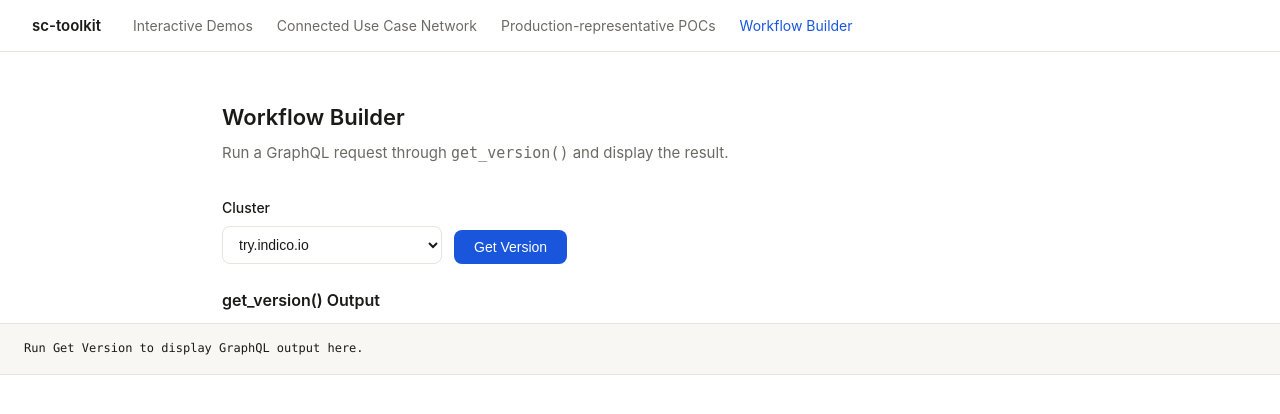
After one commit to brfrancis/sc-toolkit, a Flask app: page /workflow-builder in a window 1280 px wide. The commit adds this page. Shown: the top 414 px of the page. Run offline with Flask 3, Linux system fonts and the light colour scheme.

Commit message:
Add Workflow Builder blueprint with GraphQL version page

```diff
--- a/app.py
+++ b/app.py
@@ -7,6 +7,7 @@ import os
 from demo_landing_page.routes import demo_bp
 from cdr_data_warehouse.routes import cdr_bp
 from usecase_intelligence.routes import uci_bp
+from workflow_builder.routes import workflow_bp
 
 
 def create_app():
@@ -34,6 +35,7 @@ def create_app():
     app.register_blueprint(demo_bp)
     app.register_blueprint(cdr_bp)
     app.register_blueprint(uci_bp)
+    app.register_blueprint(workflow_bp)
 
     return app
 
--- a/templates/base.html
+++ b/templates/base.html
@@ -14,6 +14,7 @@
       <li><a href="/demo" {% if active == 'demo' %}class="active"{% endif %}>Interactive Demos</a></li>
       <li><a href="/uci"  {% if active == 'uci'  %}class="active"{% endif %}>Connected Use Case Network</a></li>
       <li><a href="/cdr"  {% if active == 'cdr'  %}class="active"{% endif %}>Production-representative POCs</a></li>
+      <li><a href="/workflow-builder"  {% if active == 'workflow'  %}class="active"{% endif %}>Workflow Builder</a></li>
     </ul>
   </nav>
 
--- a/templates/index.html
+++ b/templates/index.html
@@ -24,5 +24,11 @@
     <p>*Coming Soon* Transform Indico JSON extraction output (bronze) into CDR v3.2-aligned silver and gold datasets.</p>
     <span class="tag">pandas · CDR v3.2</span>
   </a>
+
+  <a class="tool-card" href="/workflow-builder">
+    <h2>Workflow Builder</h2>
+    <p>Fetch and display workflow cluster version details via a GraphQL call in <code>get_version()</code>.</p>
+    <span class="tag">GraphQL · Indico client</span>
+  </a>
 </div>
 {% endblock %}
--- /dev/null
+++ b/templates/workflow-builder/index.html
@@ -0,0 +1,35 @@
+{% extends "base.html" %}
+{% block title %}Workflow Builder{% endblock %}
+{% block content %}
+<div class="page-header">
+  <h1>Workflow Builder</h1>
+  <p>Run a GraphQL request through <code>get_version()</code> and display the result.</p>
+</div>
+
+<form class="cdr-exec-form" action="/workflow-builder/version" method="post">
+  <div class="cdr-exec-row">
+    <div class="cdr-field cdr-field-cluster">
+      <label for="cluster">Cluster</label>
+      <select id="cluster" name="cluster">
+        <option value="try.indico.io" {% if selected_cluster == 'try.indico.io' %}selected{% endif %}>try.indico.io</option>
+      </select>
+    </div>
+
+    <div class="cdr-field cdr-field-btn">
+      <label>&nbsp;</label>
+      <button type="submit" class="btn-primary">Get Version</button>
+    </div>
+  </div>
+</form>
+
+<div class="cdr-output-wrap">
+  <h2>get_version() Output</h2>
+  {% if error_message %}
+  <pre class="cdr-output">Execution failed: {{ error_message }}</pre>
+  {% elif version_result %}
+  <pre class="cdr-output">{{ version_result }}</pre>
+  {% else %}
+  <pre class="cdr-output">Run Get Version to display GraphQL output here.</pre>
+  {% endif %}
+</div>
+{% endblock %}
--- /dev/null
+++ b/workflow_builder/routes.py
@@ -0,0 +1,42 @@
+from flask import Blueprint, render_template, request
+
+from workflow_builder.client import IntakeClient
+
+
+workflow_bp = Blueprint('workflow_bp', __name__, url_prefix='/workflow-builder')
+TOKEN_PATH = '/home/brfrancis/sc-toolkit/try_token.txt'
+
+
+@workflow_bp.route('')
+def workflow_index():
+    return render_template(
+        'workflow-builder/index.html',
+        active='workflow',
+        selected_cluster='try.indico.io',
+        version_result=None,
+        error_message='',
+    )
+
+
+@workflow_bp.route('/version', methods=['POST'])
+def workflow_version():
+    selected_cluster = request.form.get('cluster', 'try.indico.io').strip() or 'try.indico.io'
+
+    try:
+        client = IntakeClient(
+            workflow_host=selected_cluster,
+            workflow_token=TOKEN_PATH,
+        )
+        version_result = client.get_version()
+        error_message = ''
+    except Exception as exc:
+        version_result = None
+        error_message = str(exc)
+
+    return render_template(
+        'workflow-builder/index.html',
+        active='workflow',
+        selected_cluster=selected_cluster,
+        version_result=version_result,
+        error_message=error_message,
+    )
```
Also changed, not shown: workflow_builder/client.py (added, +36 -0 lines).
